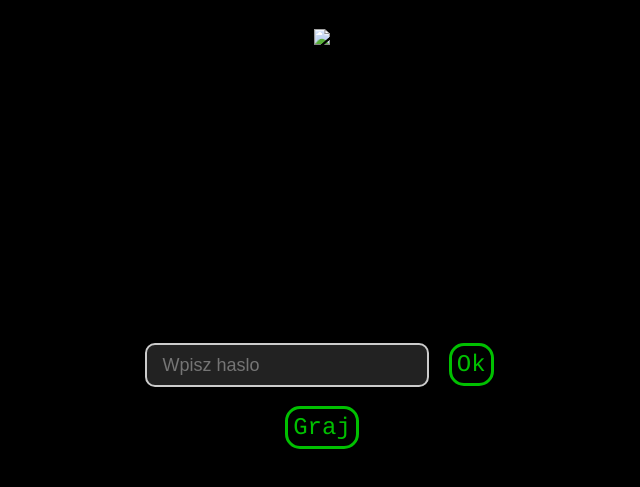
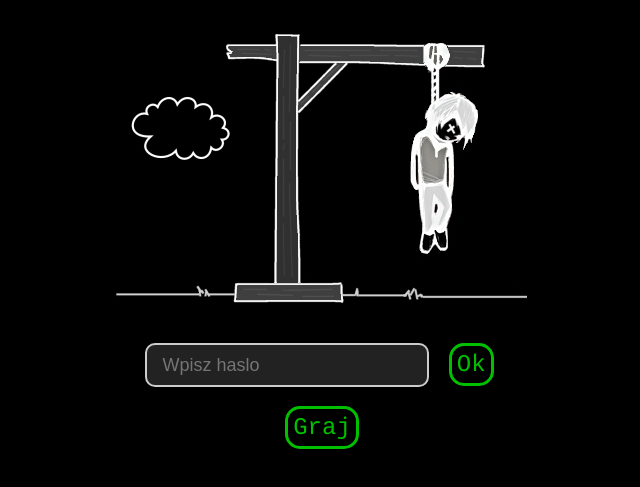
Before and after one commit to piotripawellig-cell/Test, a plain HTML site: page index.html in a window 1280 px wide. Shown: the part 89-576 px from the top of the page, without its empty margins (318-958 px from the left). Drawn offline with Linux system fonts and the light colour scheme.

Commit message:
Fix image source path in index.html

```diff
--- a/index.html
+++ b/index.html
@@ -21,7 +21,7 @@
   </div>
   <div id="menu">
     <h1>W i s i e l e c</h1>
-    <img src="img/s9.jpg" id="s_menu"/>
+    <img src="s9.jpg" id="s_menu"/>
     <br><br>
     <input type="text" placeholder="Wpisz haslo" id="txt">
     <span class="reset" onclick ="ok()">Ok</span>
```
